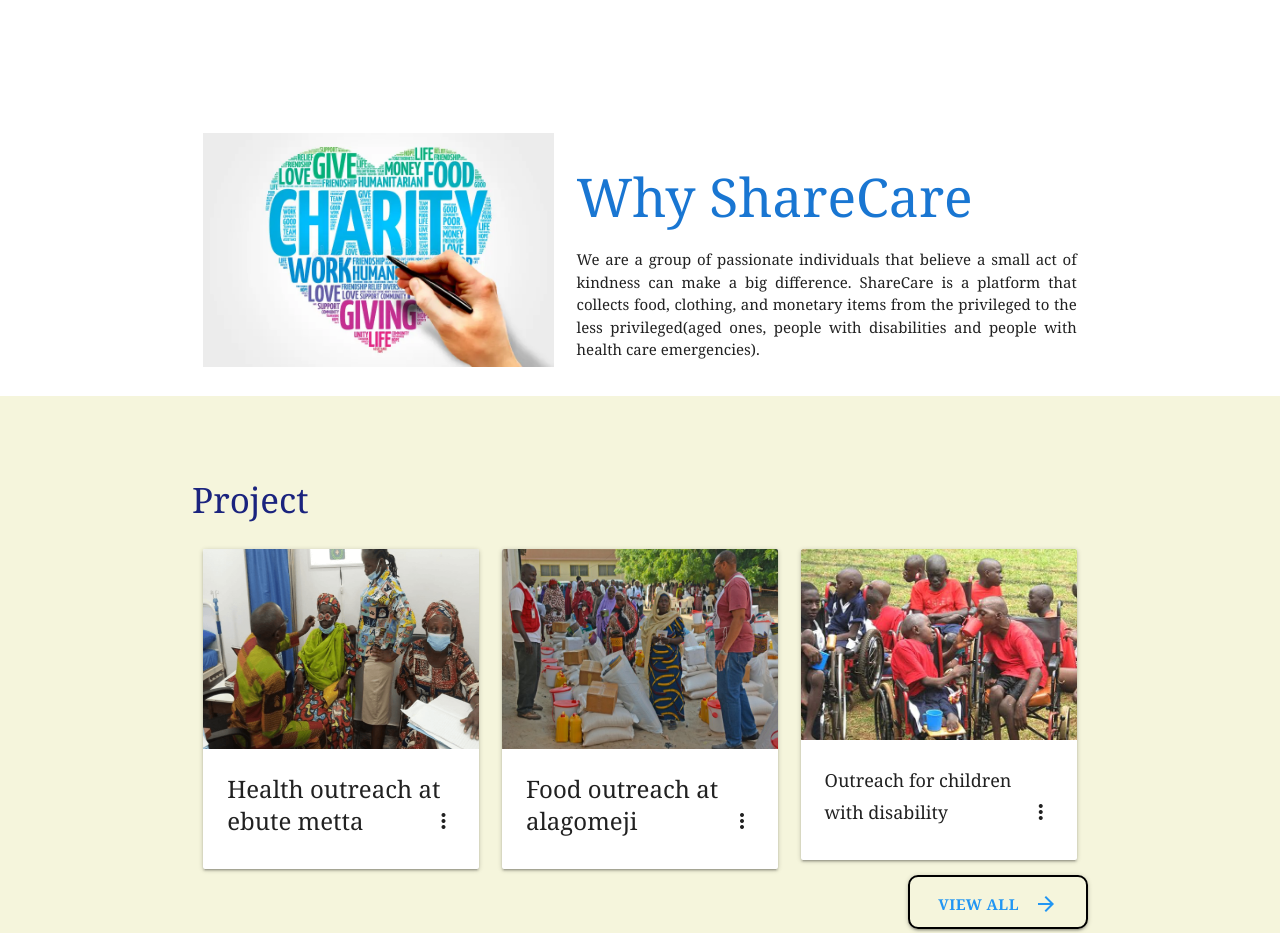
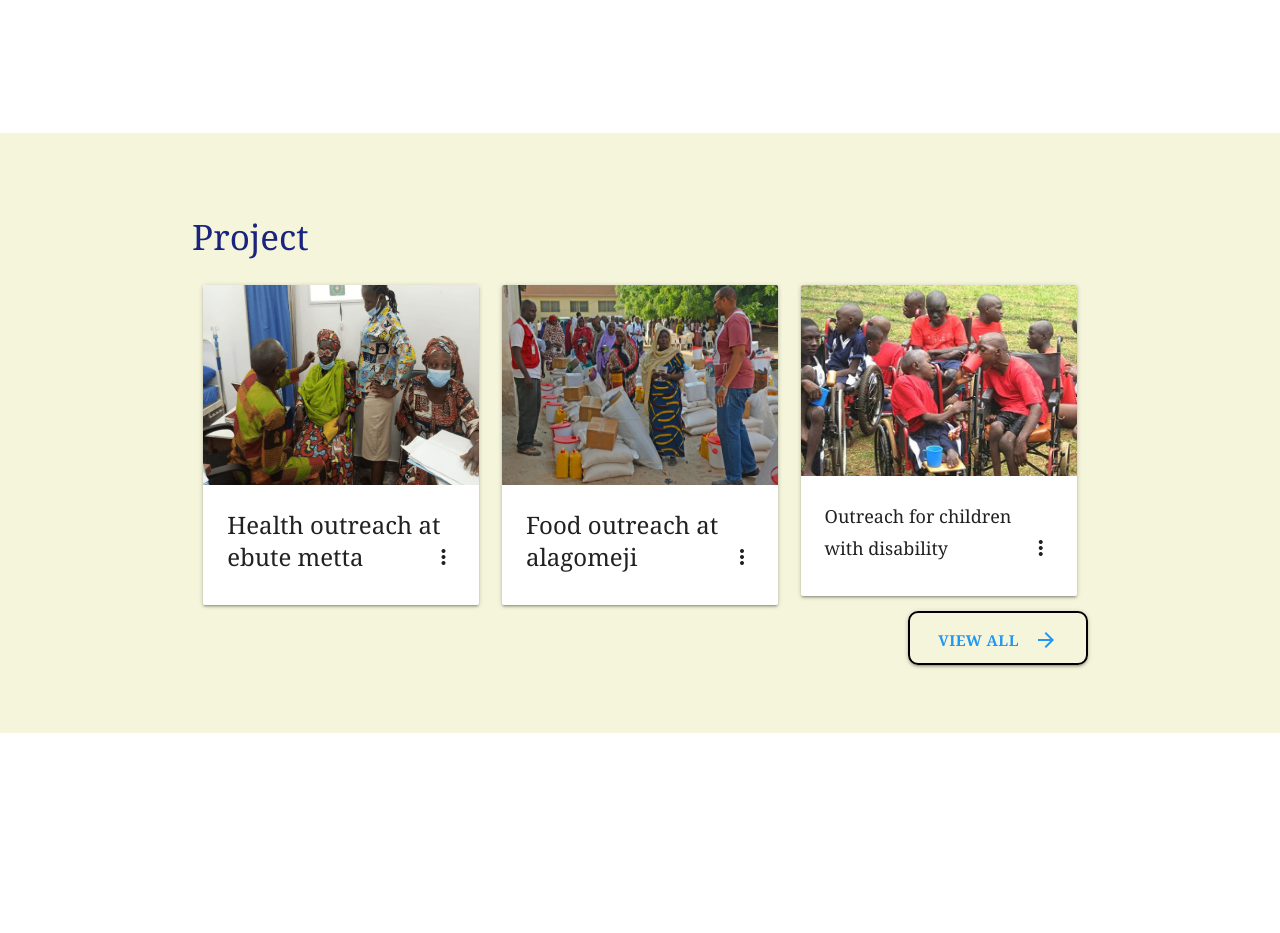
Before and after one commit to summerCodeCamp2023/sharecare, a plain HTML site: page index.html in a window 1280 px wide. Shown: the part 1140-2073 px from the top of the page. Drawn offline with Linux system fonts and the light colour scheme.

Commit message:
Update index.html
hi

```diff
--- a/index.html
+++ b/index.html
@@ -150,7 +150,7 @@
     </div>
   </section>
 
-  <section id="About" class="abou1 hide-large-only">
+  <section id="About" class="abou1 hide-on-large-only">
     <div class="container">
       <div class="row">
         <div class="col l5 m5 s12">
```
